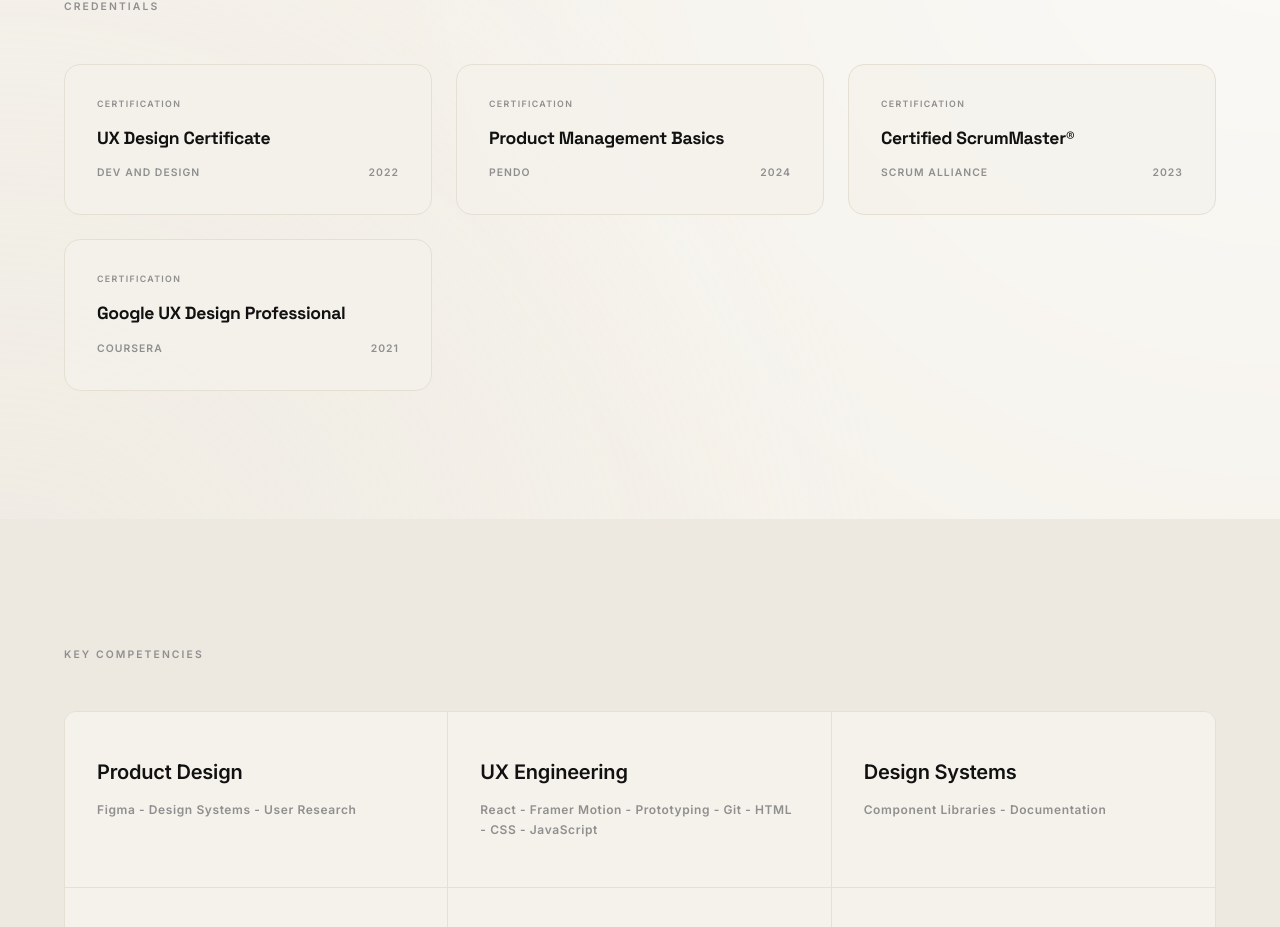
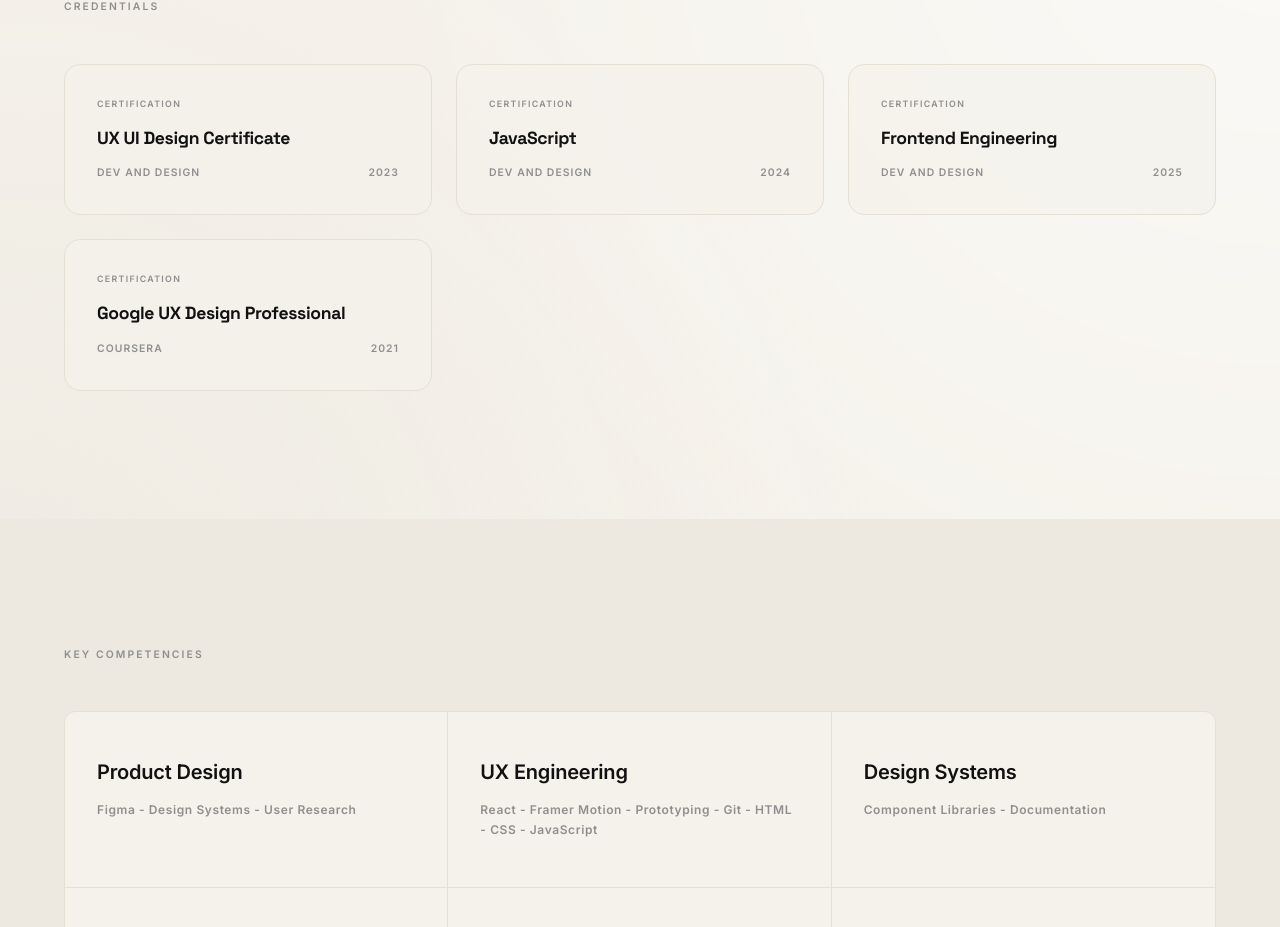
Before and after one commit to VyceeRulezU/my_portfolio, a React (Vite) app: page / in a window 1280 px wide. Shown: the part 8135-9062 px from the top of the page. Built offline with nearby package versions, Linux system fonts and the light colour scheme; no server answers.

Commit message:
Credentials

```diff
--- a/src/components/AboutSection.jsx
+++ b/src/components/AboutSection.jsx
@@ -27,9 +27,9 @@ const JOURNEY = [
 ];
 
 const CREDENTIALS = [
-  { title: "UX Design Certificate", org: "DEV AND DESIGN", year: "2022" },
-  { title: "Product Management Basics", org: "PENDO", year: "2024" },
-  { title: "Certified ScrumMaster®", org: "SCRUM ALLIANCE", year: "2023" },
+  { title: "UX UI Design Certificate", org: "DEV AND DESIGN", year: "2023" },
+  { title: "JavaScript", org: "DEV AND DESIGN", year: "2024" },
+  { title: "Frontend Engineering", org: "DEV AND DESIGN", year: "2025" },
   { title: "Google UX Design Professional", org: "COURSERA", year: "2021" }
 ];
 
--- a/src/pages/AboutPage.jsx
+++ b/src/pages/AboutPage.jsx
@@ -27,9 +27,9 @@ const JOURNEY = [
 ];
 
 const CREDENTIALS = [
-  { title: "UX Design Certificate", org: "VERTICAL INSTITUTE", year: "2022" },
-  { title: "Product Management Basics", org: "PENDO", year: "2024" },
-  { title: "Certified ScrumMaster®", org: "SCRUM ALLIANCE", year: "2023" },
+  { title: "UX UI Design Certificate", org: "DEV AND DESIGN", year: "2023" },
+  { title: "JavaScript", org: "DEV AND DESIGN", year: "2024" },
+  { title: "Frontend Engineering", org: "DEV AND DESIGN", year: "2025" },
   { title: "Google UX Design Professional", org: "COURSERA", year: "2021" }
 ];
 
```
Also changed, not shown: src/components/About.jsx (+4 -5 lines).
